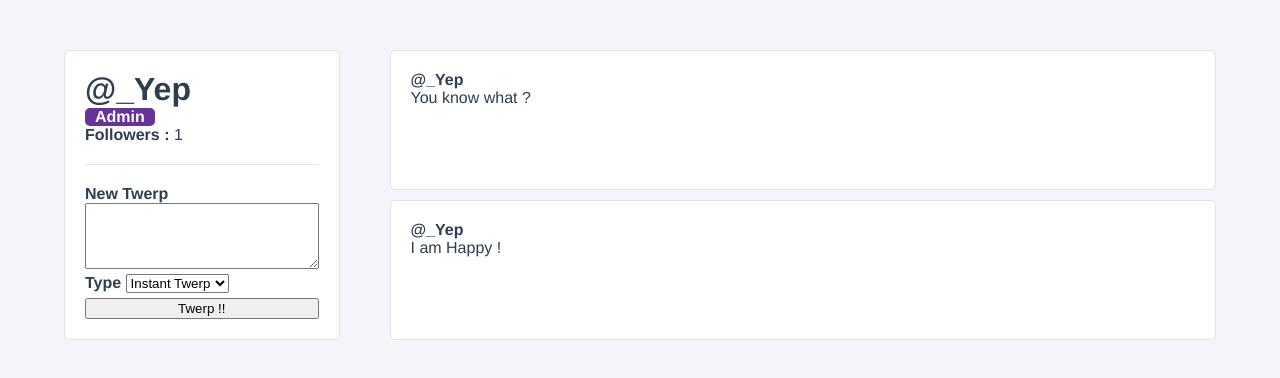
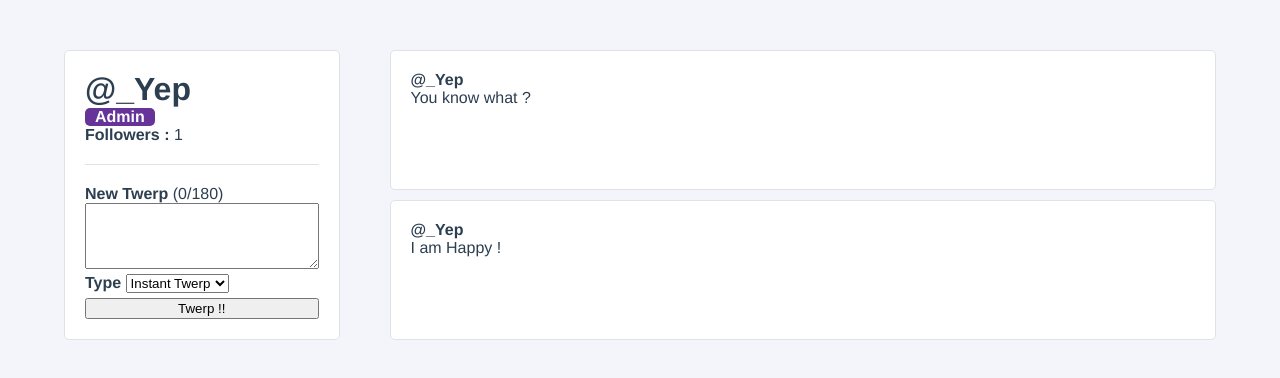
Before and after one commit to EvilYep/Tuto-Vue3, a Vue app: page / in a window 1280 px wide. Shown: the top 378 px of the page. Built offline with nearby package versions, Linux system fonts and the light colour scheme.

Commit message:
:jigsaw: conditional styling

```diff
--- a/src/components/UserProfile.vue
+++ b/src/components/UserProfile.vue
@@ -10,9 +10,11 @@
                 <strong>Followers :</strong> {{ followersCount }}
             </div>
 
-            <form class="user-profile_create-twerp" @submit.prevent="createNewTwerp">
+            <form class="user-profile_create-twerp"
+                @submit.prevent="createNewTwerp"
+                :class="{ '--exceeded': newTwerpCharacterCount > 180 }">
 
-                <label for="newTwerp"><strong>New Twerp</strong></label>
+                <label for="newTwerp"><strong>New Twerp</strong> ({{ newTwerpCharacterCount }}/180)</label>
                 <textarea name="newTwerp" id="newTwerp" rows="4" v-model="newTwerpContent"></textarea>
 
                 <div class="user-profile_create-twerp-type">
@@ -90,8 +92,8 @@ export default {
     },
 
     computed: {
-        fullName() {
-            return `${this.user.firstName} ${this.user.lastName}`
+        newTwerpCharacterCount() {
+            return this.newTwerpContent.length;
         }
     },
 
@@ -157,6 +159,18 @@ export default {
             display: flex;
             flex-direction: column;
 
+            &.--exceeded {
+                color: red;
+                border-color: red;
+                border: none;
+
+                button {
+                    background-color: red;
+                    border: none;
+                    color: white;
+                }
+            }
+
             .user-profile_create-twerp-type{
                 padding-top: 5px;
                 padding-bottom: 5px;
```
